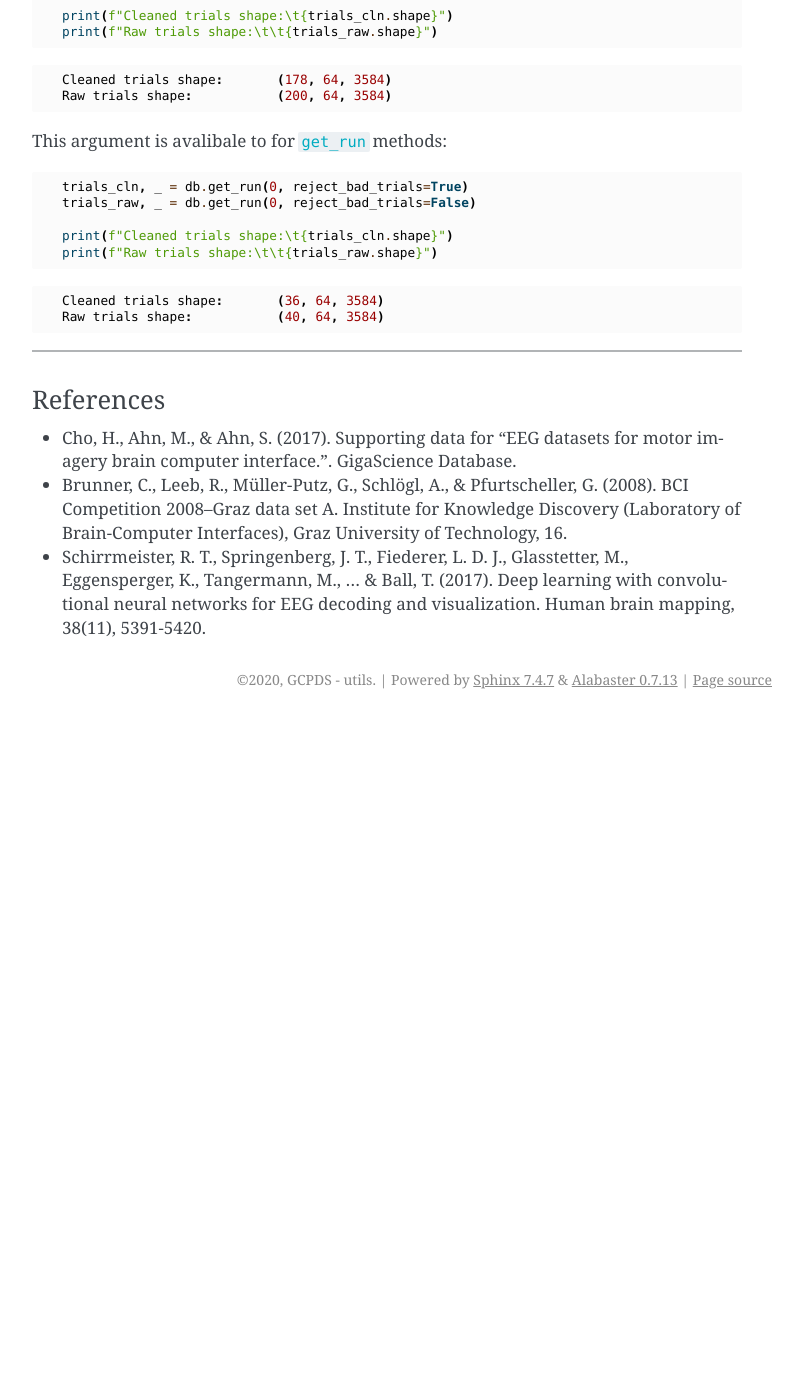
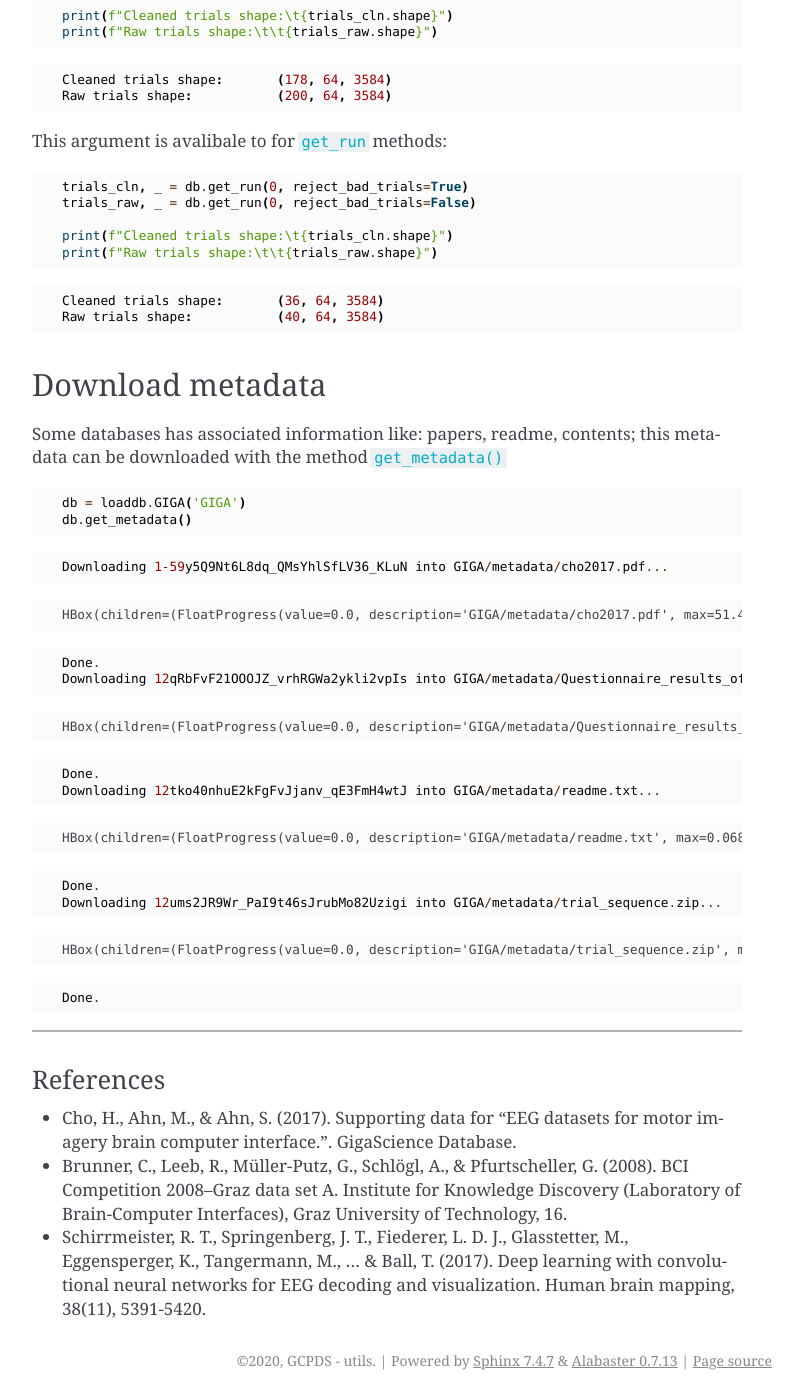
Before and after one commit to UN-GCPDS/python-gcpds.utils, a Sphinx documentation site: the page built from docs/source/_notebooks/01-databases.rst, in a window 1280 px wide and 1400 px high, scrolled down 2223 px. Shown: the whole window, without its empty margins (408-1210 px from the left). Built offline with Sphinx 7.4.7, drawn with Linux system fonts in a browser that asks for light colours; before the commit the page ends 2942 px from its top, so only the background shows below that.

Commit message:
Update documentation for the new feature get_metadata

```diff
--- a/docs/source/_notebooks/01-databases.rst
+++ b/docs/source/_notebooks/01-databases.rst
@@ -191,6 +191,75 @@ This argument is avalibale to for ``get_run`` methods:
     Raw trials shape:		(40, 64, 3584)
 
 
+Download metadata
+-----------------
+
+Some databases has associated information like: papers, readme,
+contents; this metadata can be downloaded with the method
+``get_metadata()``
+
+.. code:: ipython3
+
+    db = loaddb.GIGA('GIGA')
+    db.get_metadata()
+
+
+.. parsed-literal::
+
+    Downloading 1-59y5Q9Nt6L8dq_QMsYhlSfLV36_KLuN into GIGA/metadata/cho2017.pdf...
+
+
+
+.. parsed-literal::
+
+    HBox(children=(FloatProgress(value=0.0, description='GIGA/metadata/cho2017.pdf', max=51.470489501953125, style…
+
+
+.. parsed-literal::
+
+
+    Done.
+    Downloading 12qRbFvF21OOOJZ_vrhRGWa2ykli2vpIs into GIGA/metadata/Questionnaire_results_of_52_subjects.xlsx...
+
+
+
+.. parsed-literal::
+
+    HBox(children=(FloatProgress(value=0.0, description='GIGA/metadata/Questionnaire_results_of_52_subjects.xlsx',…
+
+
+.. parsed-literal::
+
+
+    Done.
+    Downloading 12tko40nhuE2kFgFvJjanv_qE3FmH4wtJ into GIGA/metadata/readme.txt...
+
+
+
+.. parsed-literal::
+
+    HBox(children=(FloatProgress(value=0.0, description='GIGA/metadata/readme.txt', max=0.068267822265625, style=P…
+
+
+.. parsed-literal::
+
+
+    Done.
+    Downloading 12ums2JR9Wr_PaI9t46sJrubMo82Uzigi into GIGA/metadata/trial_sequence.zip...
+
+
+
+.. parsed-literal::
+
+    HBox(children=(FloatProgress(value=0.0, description='GIGA/metadata/trial_sequence.zip', max=1.278961181640625,…
+
+
+.. parsed-literal::
+
+
+    Done.
+
+
 --------------
 
 References
--- a/docs/source/_notebooks/readme.rst
+++ b/docs/source/_notebooks/readme.rst
@@ -9,4 +9,4 @@ Installation
 
 .. code:: ipython3
 
-    pip install -U gcpds-utils
+    pip install -U git+https://github.com/UN-GCPDS/python-gcpds.utils.git
```
Also changed, not shown: 1 other file.
